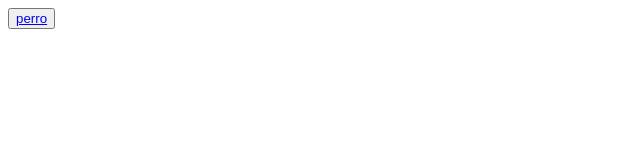
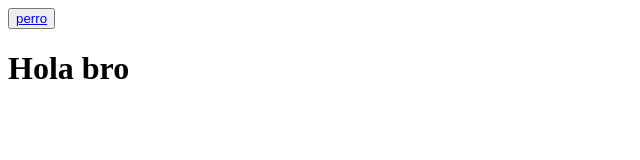
Before and after one commit to ILUMINX89/Rochi_caf, a plain HTML site: page index.html in a window 1280 px wide. Shown: the whole page, without its empty margins (0-640 px from the left). Drawn offline with Linux system fonts and the light colour scheme.

Commit message:
Update index.html

```diff
--- a/index.html
+++ b/index.html
@@ -9,5 +9,6 @@
     <div class="menu">
         <button type="submit"><a href="menu.html">perro</a></button>
     </div>
+    <h1>Hola bro</h1>
 </body>
 </html>
```
